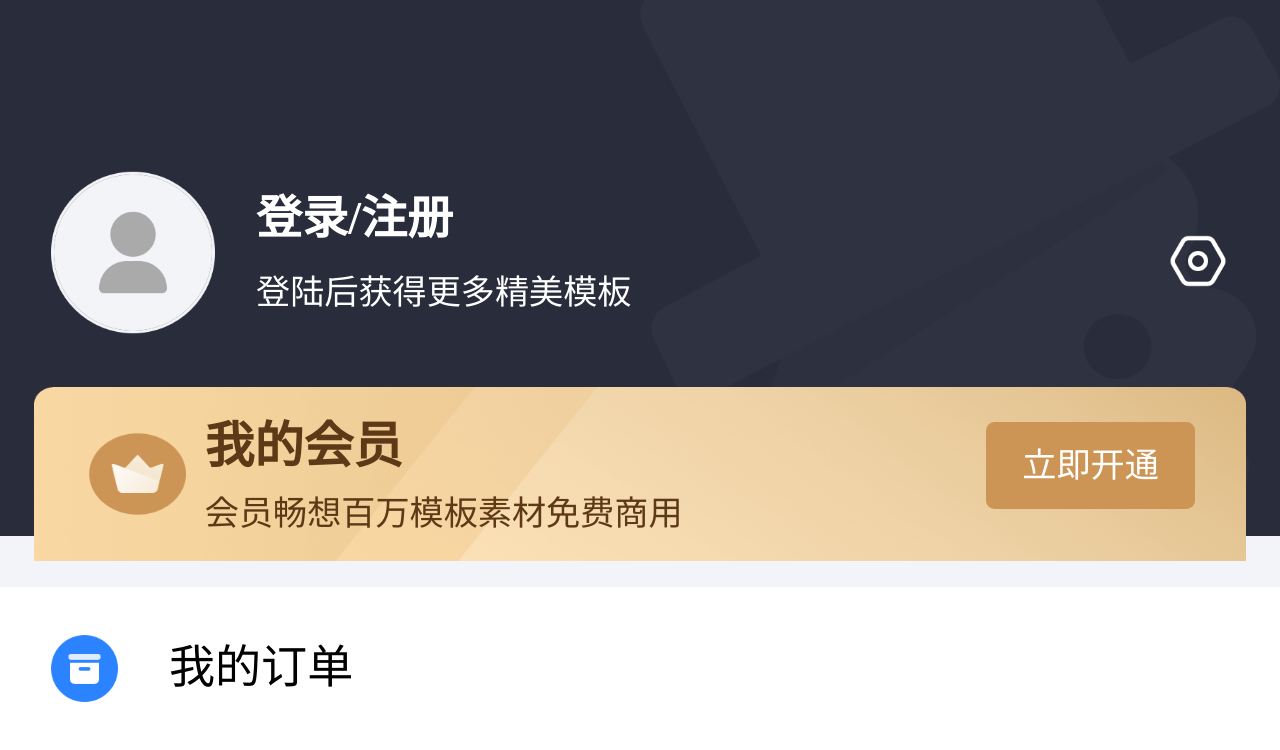
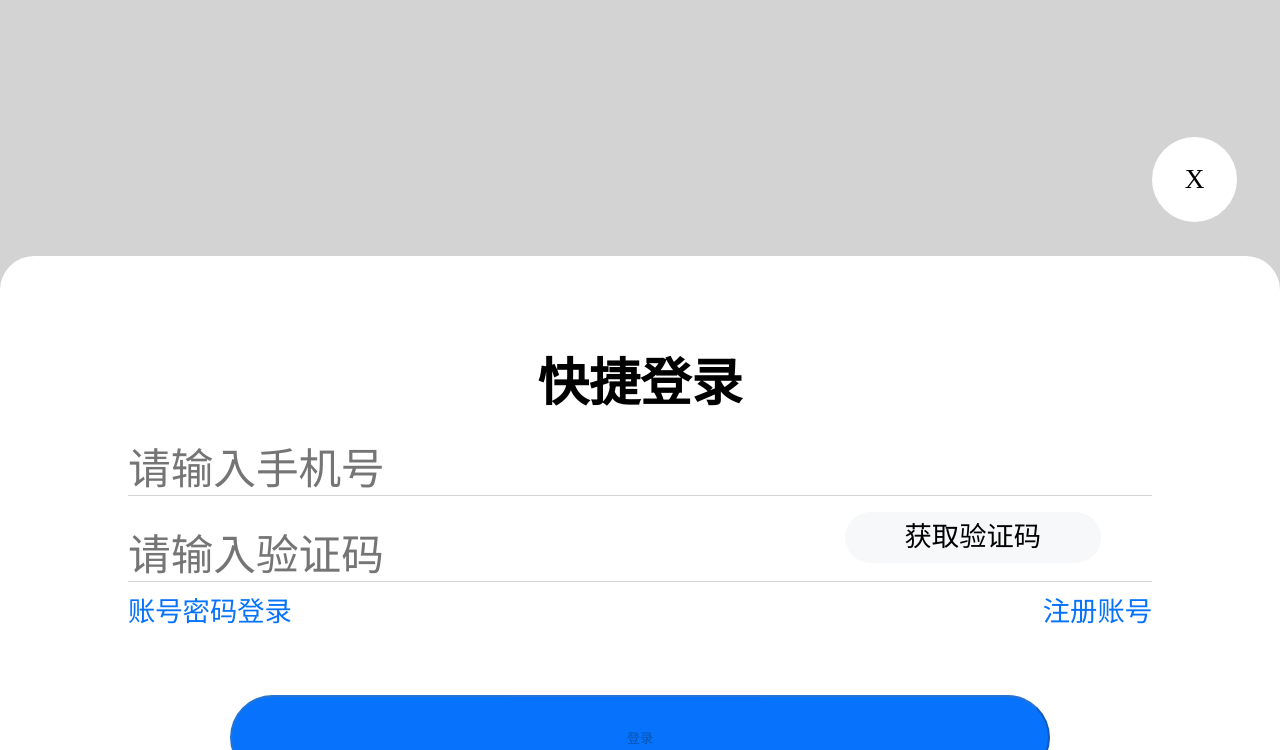
Before and after one commit to WenBo2122/-, a website: page me.html in a window 1280 px wide. Both pictures are taken after a click on the element "登录". Shown: the top 750 px of the page. Drawn offline with Linux system fonts and the light colour scheme.

Commit message:
Add files via upload

```diff
--- a/CSS/design.css
+++ b/CSS/design.css
@@ -41,7 +41,6 @@ body {
   height: 54px;
 }
 
-
 .box {
   width: 3.24rem;
   height: 3.23rem;
@@ -71,3 +70,105 @@ body {
   color: #fff;
   line-height: 0.73rem;
 }
+
+.box1 {
+  width: 100%;
+  height: 100vh;
+  position: absolute;
+  top: 0;
+  left: 0;
+  background-color: lightgray;
+  z-index: 100000000;
+  display: none;
+}
+.login {
+  width: 100%;
+  margin-top: 20%;
+  height: 80%;
+  background-color: white;
+  border-radius: 0.2rem;
+}
+.login .zkx {
+  width: 80%;
+  margin: 0 auto;
+  position: relative;
+}
+.login .zkx .title {
+  width: 100%;
+  font-size: 0.3rem;
+  font-weight: bold;
+  text-align: center;
+  padding-top: 0.6rem;
+}
+.login .zkx input {
+  display: block;
+  width: 100%;
+  height: 0.3rem;
+  font-size: 0.25rem;
+  margin-top: 0.2rem;
+  outline: none;
+  border: none;
+  border-bottom: 0.001rem solid lightgray;
+}
+.login .zkx .yzm {
+  position: absolute;
+  right: 0.3rem;
+  top: 1.5rem;
+  width: 1.5rem;
+  height: 0.3rem;
+  background: #f7f8f9;
+  text-align: center;
+  line-height: 0.3rem;
+  border-radius: 0.2rem;
+  font-size: 0.16rem;
+}
+
+.login .zkx span {
+  display: inline-block;
+  color: #0773fc;
+  margin-top: 0.1rem;
+}
+.login .zkx span:nth-child(6) {
+  float: right;
+}
+.login .zkx button {
+  display: block;
+  background: #0773fc;
+  width: 80%;
+  height: 0.5rem;
+  margin: 0.4rem auto 0;
+  border-radius: 0.3rem;
+}
+.login .zkx p {
+  color: lightgray;
+  text-align: center;
+  margin-top: 0.2rem;
+}
+.login .zkx p a {
+  color: #0773fc;
+}
+.login .zkx .text {
+  color: #111;
+  margin-top: 0.5rem;
+  font-weight: 600;
+}
+.login .zkx .img {
+  width: 0.5rem;
+  height: 0.5rem;
+  margin: 0.2rem auto 0;
+}
+.login .zkx .img img {
+  width: 100%;
+  height: 100%;
+}
+.login .zkx .close {
+  width: 0.5rem;
+  height: 0.5rem;
+  background-color: white;
+  border-radius: 50%;
+  text-align: center;
+  line-height: 0.5rem;
+  position: absolute;
+  top: -0.7rem;
+  right: -0.5rem;
+}
--- a/CSS/me.css
+++ b/CSS/me.css
@@ -167,3 +167,105 @@ body {
   width: 100%;
   height: 100%;
 }
+
+.box1 {
+  width: 100%;
+  height: 100vh;
+  position: absolute;
+  top: 0;
+  left: 0;
+  background-color: lightgray;
+  z-index: 100000000;
+  display: none;
+}
+.login {
+  width: 100%;
+  margin-top: 20%;
+  height: 80%;
+  background-color: white;
+  border-radius: 0.2rem;
+}
+.login .zkx {
+  width: 80%;
+  margin: 0 auto;
+  position: relative;
+}
+.login .zkx .title {
+  width: 100%;
+  font-size: 0.3rem;
+  font-weight: bold;
+  text-align: center;
+  padding-top: 0.6rem;
+}
+.login .zkx input {
+  display: block;
+  width: 100%;
+  height: 0.3rem;
+  font-size: 0.25rem;
+  margin-top: 0.2rem;
+  outline: none;
+  border: none;
+  border-bottom: 0.001rem solid lightgray;
+}
+.login .zkx .yzm {
+  position: absolute;
+  right: 0.3rem;
+  top: 1.5rem;
+  width: 1.5rem;
+  height: 0.3rem;
+  background: #f7f8f9;
+  text-align: center;
+  line-height: 0.3rem;
+  border-radius: 0.2rem;
+  font-size: 0.16rem;
+}
+
+.login .zkx span {
+  display: inline-block;
+  color: #0773fc;
+  margin-top: 0.1rem;
+}
+.login .zkx span:nth-child(6) {
+  float: right;
+}
+.login .zkx button {
+  display: block;
+  background: #0773fc;
+  width: 80%;
+  height: 0.5rem;
+  margin: 0.4rem auto 0;
+  border-radius: 0.3rem;
+}
+.login .zkx p {
+  color: lightgray;
+  text-align: center;
+  margin-top: 0.2rem;
+}
+.login .zkx p a {
+  color: #0773fc;
+}
+.login .zkx .text {
+  color: #111;
+  margin-top: 0.5rem;
+  font-weight: 600;
+}
+.login .zkx .img {
+  width: 0.5rem;
+  height: 0.5rem;
+  margin: 0.2rem auto 0;
+}
+.login .zkx .img img {
+  width: 100%;
+  height: 100%;
+}
+.login .zkx .close {
+  width: 0.5rem;
+  height: 0.5rem;
+  background-color: white;
+  border-radius: 50%;
+  text-align: center;
+  line-height: 0.5rem;
+  position: absolute;
+  top: -0.7rem;
+  right: -0.5rem;
+}
--- /dev/null
+++ b/CSS/registered.css
@@ -0,0 +1,64 @@
+html {
+    font-size: 13.3333333vw;
+}
+
+* {
+    margin: 0;
+    padding: 0;
+}
+a{
+    text-decoration: none;
+    color: #111;
+}
+body {
+    width: 100%;
+    font-size: 0.16rem;
+}
+.box{
+    width: 90%;
+    margin: 0.3rem auto 0;
+    position: relative;
+}
+.box input{
+    display: block;
+    width: 100%;
+    height: 0.9rem;
+    font-size: 0.3rem;
+    outline: none;
+    border: none;
+    border-bottom: 0.001rem solid lightgray;
+}
+.box .yzm{
+    width: 1.65rem;
+    height: 0.47rem;
+    font-size: 0.22rem;
+    background: #0773fc;
+    border-radius: .64rem;
+    opacity: 0.4;
+    color: white;
+    position: absolute;
+    right: 0.3rem;
+    top: 1.2rem;
+}
+.box .zc{
+    width: 100%;
+    height: 0.73rem;
+    background: #0773fc;
+    border-radius: .64rem;
+    opacity: 0.4;
+    color: white;
+    font-size: 0.27rem;
+    margin-top: 0.3rem;
+}
+.box p{
+    font-size: 0.18rem;
+    color: rgba(0,0,0,.6);
+    text-align: center;
+    margin-top: 0.3rem;
+}
+.box .login{
+    width: 5rem;
+    font-size: 0.22rem;
+    color: rgba(0,0,0,.8);
+    margin: 0.3rem auto 0;
+}
--- a/CSS/scene.css
+++ b/CSS/scene.css
@@ -51,6 +51,10 @@ body {
   line-height: 0.5rem;
 }
 
+.swiper-slide {
+  width: auto !important;
+  padding: 0 0.1rem;
+}
 .tit {
   display: inline-block;
   width: 100%;
--- a/CSS/zhuanti.css
+++ b/CSS/zhuanti.css
@@ -16,7 +16,7 @@ body {
 }
 
 .box h2 {
-  margin-bottom: 0.3rem;
+  margin-bottom: 0.5rem;
   font-size: 0.28rem;
   text-align: center;
 }
```
Also changed, not shown: CSS/index.css (+24 -0 lines), CSS/search.css (+71 -2 lines).
